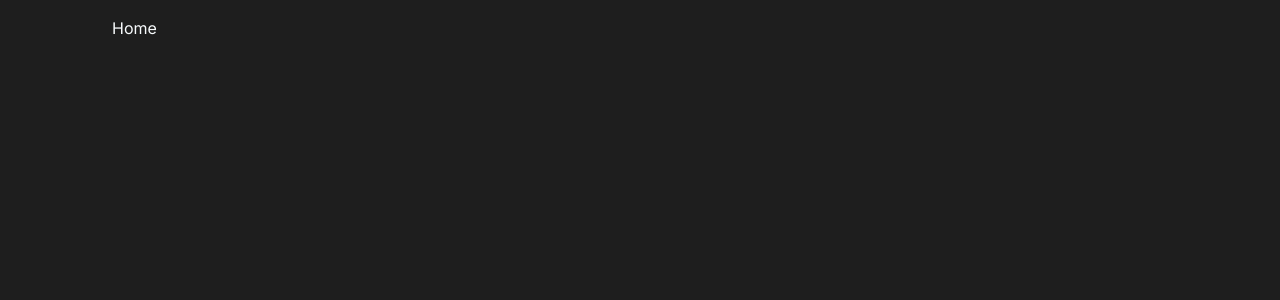
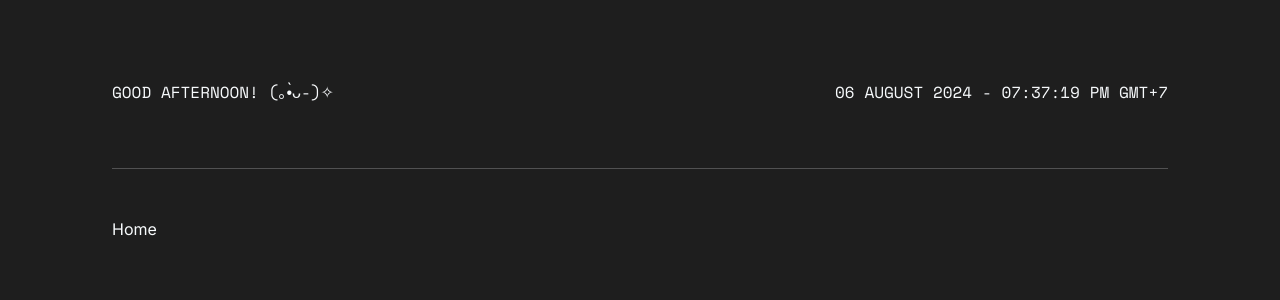
Before and after one commit to naogws/blog, a Next.js app: page / in a window 1280 px wide. Shown: the top 300 px of the page. Built offline with nearby package versions, Linux system fonts and the light colour scheme.

Commit message:
Implement a top bar

```diff
--- a/app/layout.tsx
+++ b/app/layout.tsx
@@ -1,6 +1,7 @@
 import type { Metadata } from 'next';
 import { Inter } from 'next/font/google';
 import '@/styles/globals.css';
+import TopBar from '@/components/TopBar/TopBar';
 
 const inter = Inter({ subsets: ['latin'] });
 
@@ -19,7 +20,10 @@ export default function RootLayout({
       <body
         className={`${inter.className} bg-background text-text flex justify-center w-full`}
       >
-        <div className='md:max-w-[68rem] w-full h-full p-4'>{children}</div>
+        <div className='md:max-w-[68rem] w-full h-full p-4'>
+          <TopBar />
+          {children}
+        </div>
       </body>
     </html>
   );
--- /dev/null
+++ b/components/TopBar/DateTime.tsx
@@ -0,0 +1,45 @@
+'use client';
+
+import { useEffect, useMemo, useState } from 'react';
+import useScreenSize from '@/hooks/useScreenSize';
+
+const formatDateTime = (date: Date, width: number): string => {
+  const day = date.getDate().toString().padStart(2, '0');
+  const month = date.toLocaleString('en-US', { month: 'long' });
+  const year = date.getFullYear();
+  const timeOptions: Intl.DateTimeFormatOptions = {
+    hour: '2-digit',
+    minute: '2-digit',
+    second: width > 768 ? '2-digit' : undefined,
+    hour12: true,
+    timeZone: 'Asia/Jakarta',
+    timeZoneName: width > 768 ? 'short' : undefined,
+  };
+  const time = date.toLocaleString('en-US', timeOptions);
+
+  return width > 768
+    ? `${day} ${month} ${year} - ${time}`
+    : `${day} ${month} - ${time}`;
+};
+
+export default function DateTime() {
+  const [currentDateTime, setCurrentDateTime] = useState<Date>(new Date());
+  const { width } = useScreenSize();
+
+  useEffect(() => {
+    const timer = setInterval(() => {
+      setCurrentDateTime(new Date());
+    }, 1000);
+
+    return () => {
+      clearInterval(timer);
+    };
+  }, []);
+
+  const formattedDateTime = useMemo(
+    () => formatDateTime(currentDateTime, width),
+    [currentDateTime, width],
+  );
+
+  return <div>{formattedDateTime.toUpperCase()}</div>;
+}
--- /dev/null
+++ b/components/TopBar/Greetings.tsx
@@ -0,0 +1,25 @@
+'use client';
+
+import { useMemo } from 'react';
+import useScreenSize from '@/hooks/useScreenSize';
+
+export default function Greetings() {
+  const { width } = useScreenSize();
+  const currentHour = new Date().getHours();
+
+  const { greeting, kaomoji } = useMemo(() => {
+    if (currentHour < 12) {
+      return { greeting: 'GOOD MORNING!', kaomoji: '( ´ ω `)' };
+    } else if (currentHour < 18) {
+      return { greeting: 'GOOD AFTERNOON!', kaomoji: '(｡•̀ᴗ-)✧' };
+    } else {
+      return { greeting: 'GOOD EVENING!', kaomoji: '(｡･ω･｡)ﾉ♡' };
+    }
+  }, [currentHour]);
+
+  return (
+    <div>
+      {greeting} {width > 768 && kaomoji}
+    </div>
+  );
+}
--- /dev/null
+++ b/components/TopBar/TopBar.tsx
@@ -0,0 +1,22 @@
+import Greetings from '@/components/TopBar/Greetings';
+import DateTime from '@/components/TopBar/DateTime';
+import { Space_Mono } from 'next/font/google';
+
+const spaceMono = Space_Mono({
+  weight: ['400', '700'],
+  subsets: ['latin'],
+});
+
+export default function TopBar() {
+  return (
+    <div>
+      <div
+        className={`${spaceMono.className} w-full my-8 md:my-16 flex items-center justify-between`}
+      >
+        <Greetings />
+        <DateTime />
+      </div>
+      <hr className='opacity-25 md:mb-12' />
+    </div>
+  );
+}
```
